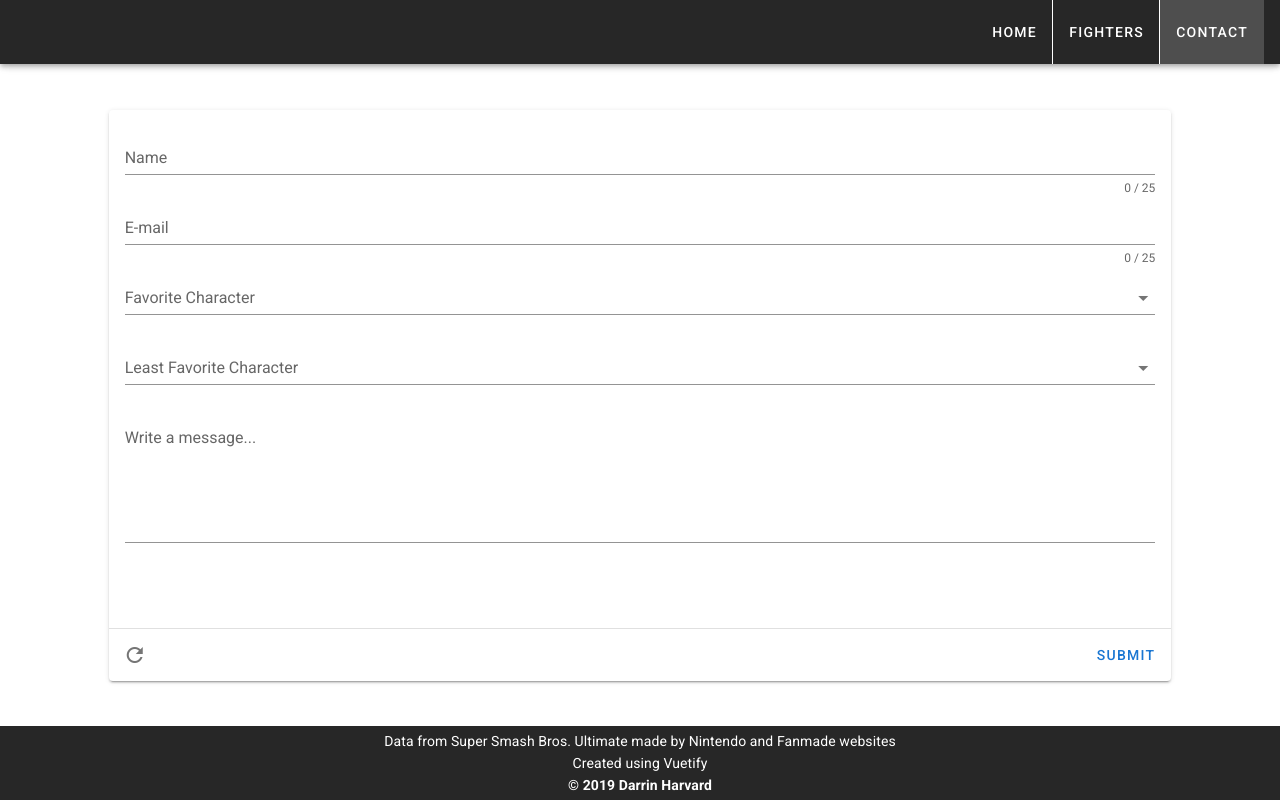
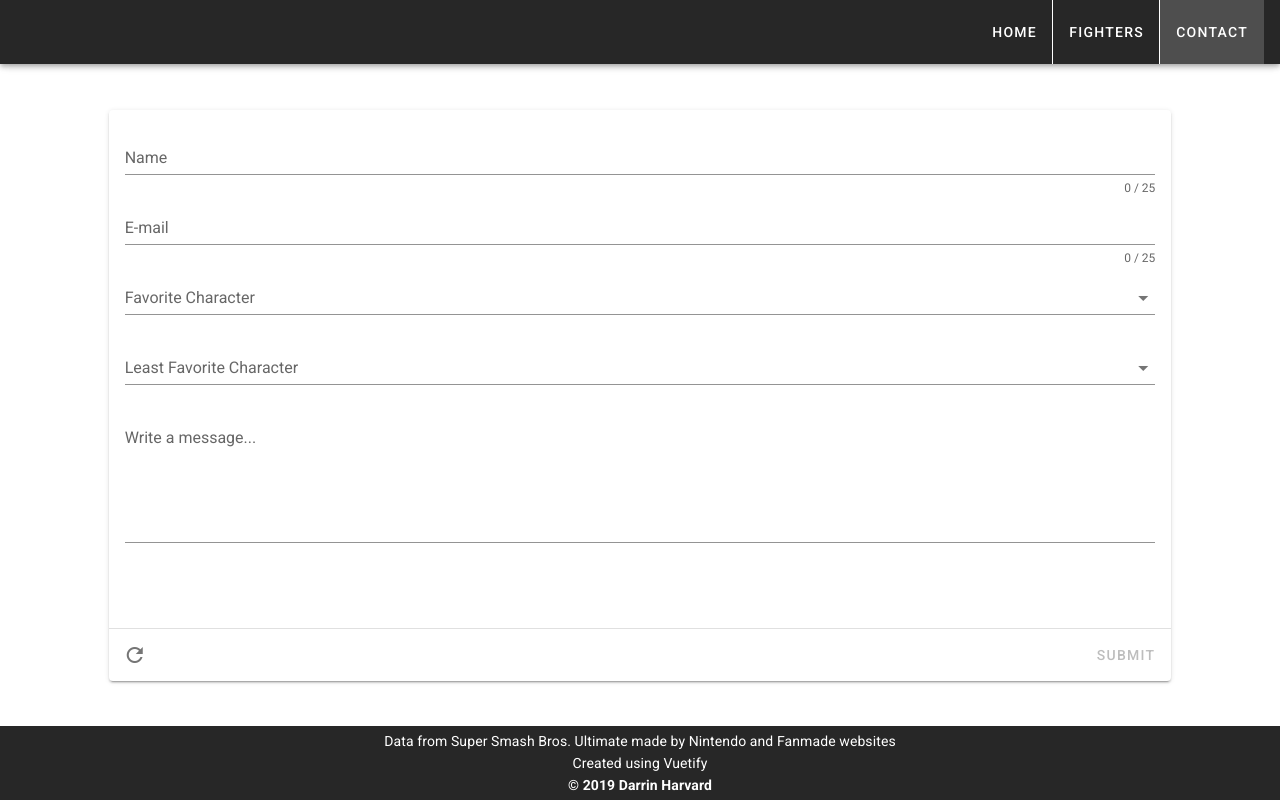
Before and after one commit to DHarvard/darrin_harvard-final, a Vue app: page /#/contact in a window 1280 px wide. Built offline with nearby package versions, Linux system fonts and the light colour scheme.

Commit message:
Update contact.vue

```diff
--- a/src/components/contact.vue
+++ b/src/components/contact.vue
@@ -56,7 +56,7 @@
                   <v-icon>mdi-refresh</v-icon>
               </v-btn>
               <v-spacer></v-spacer>
-              <v-btn color="primary" text @click="submit(), storeInfo()" required >Submit</v-btn>
+              <v-btn color="primary" text @click="submit(), storeInfo()" :disabled="!valid" >Submit</v-btn>
           </v-card-actions>
       </v-card>
     </v-col>
```
